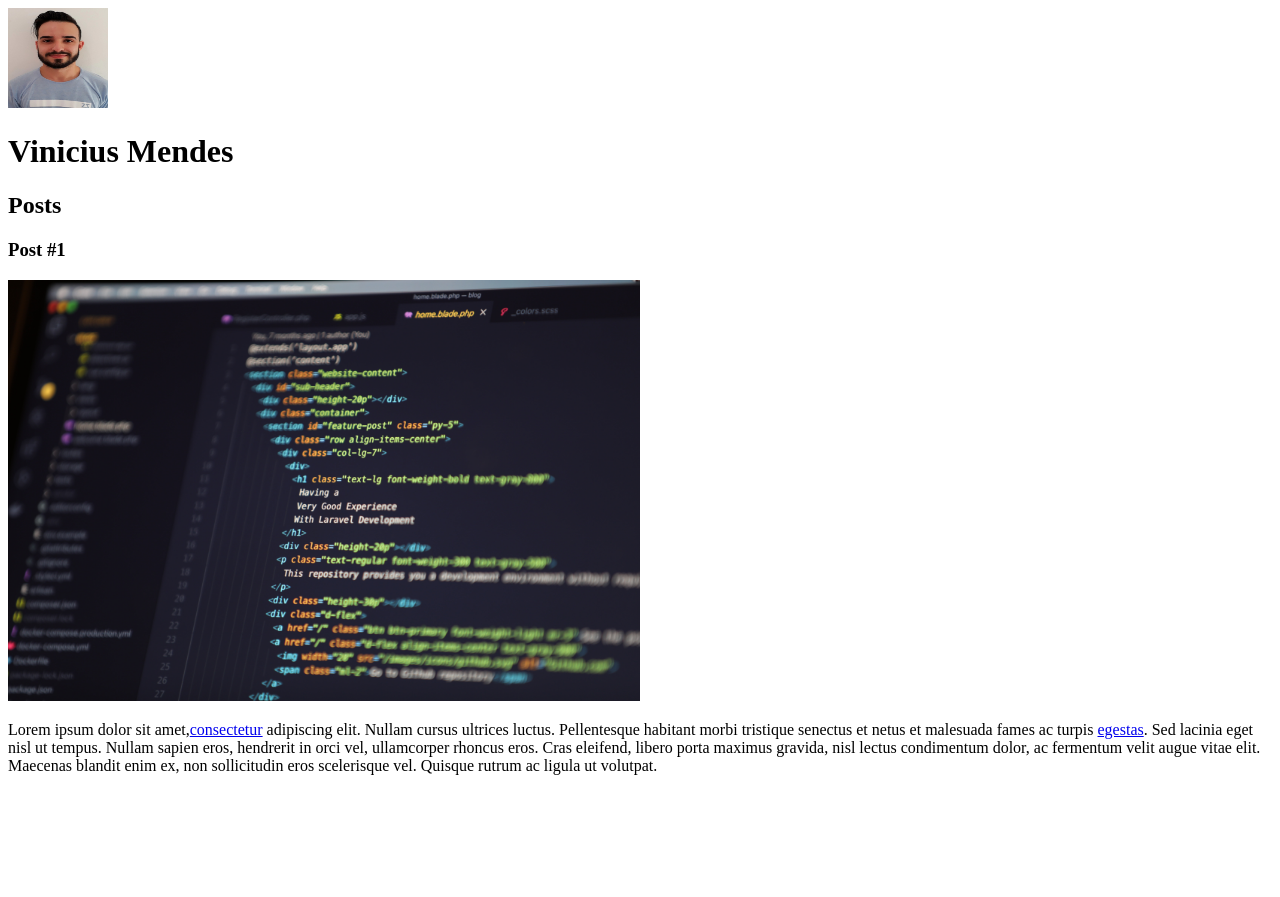
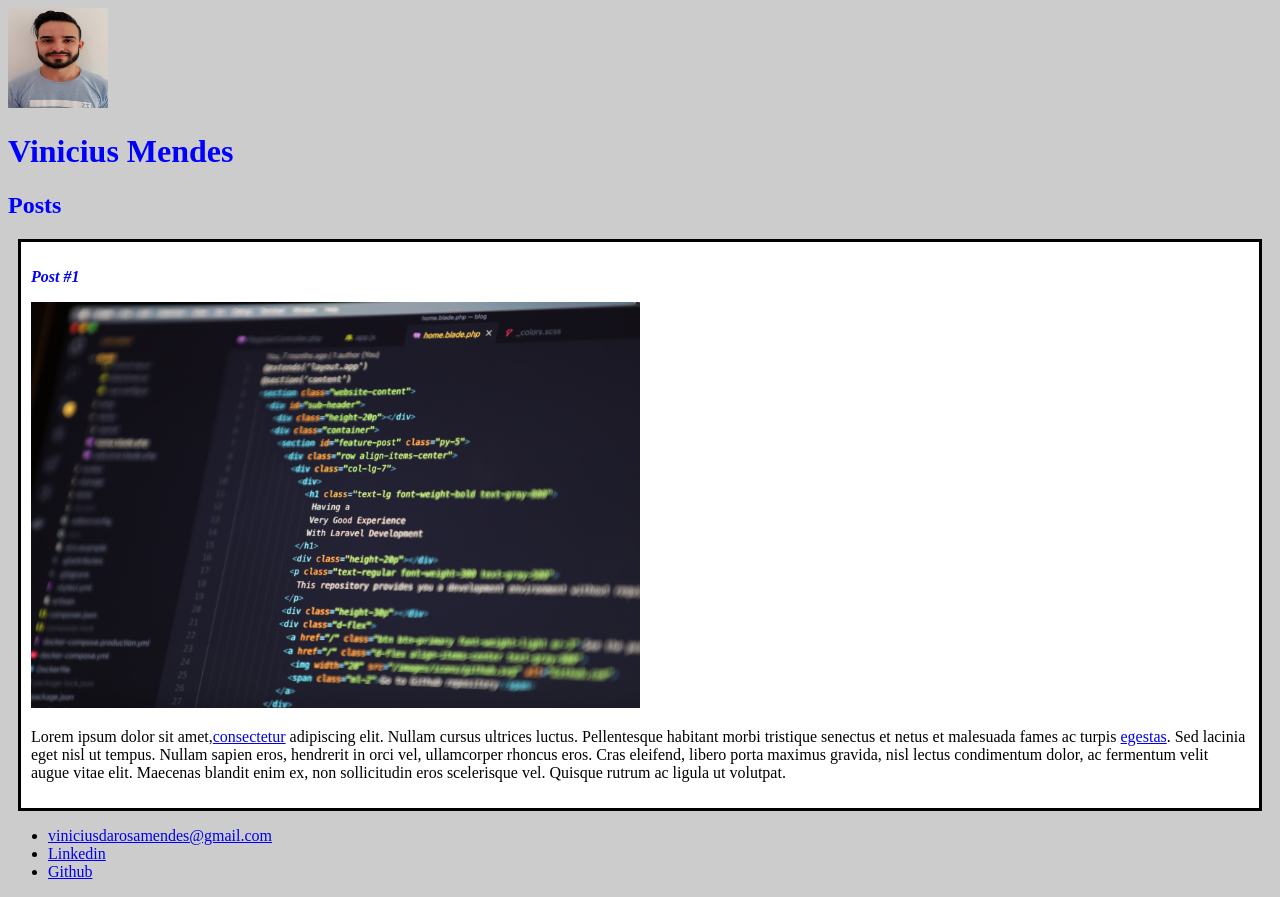
Before and after one commit to rmvinicius/dio-desafio-bootcamp, a plain HTML site: page pagina-pessoal/index.html in a window 1280 px wide. Before the commit the page ends 800 px from the top, so only its background shows below. Drawn offline with Linux system fonts and the light colour scheme.

Commit message:
Update da pagina pessoal

```diff
--- a/pagina-pessoal/index.html
+++ b/pagina-pessoal/index.html
@@ -3,19 +3,20 @@
     <head>
         <meta charset="utf-8">
         <title>Vinícius Mendes</title>
+        <link rel="stylesheet" href="style.css">
     </head>
     <body>
         <header>
             <img src="selfie.jpg" alt="Foto do rosto de Vinicius Mendes" height="100" width="100">
-            <h1>Vinicius Mendes</h1>
+            <h1 id="title">Vinicius Mendes</h1>
         </header>
         <section>
             <header>
-                <h2>Posts</h2>
+                <h2 class="subtitle">Posts</h2>
             </header>
-            <article>
+            <article class="post">
                 <header>
-                    <h3>Post #1</h3>
+                    <h3 class="post_title">Post #1</h3>
                     <img src="postagem.jpg" alt="plano de fundo contendo código HTML" height="40%" width="50%">
                 </header>
                 <p>
@@ -24,6 +25,19 @@
                 </p>
             </article>
         </section>
-        <footer></footer>
+        <footer>
+            <ul>
+
+                <li>
+                    <a href="mailto:viniciusdarosamendes@gmail.com" target="_blank">viniciusdarosamendes@gmail.com</a>
+                </li>
+                <li>
+                    <a href="https://www.linkedin.com/in/vin%C3%ADcius-da-rosa-mendes-b12269a0/" target="_blank">Linkedin</a>
+                </li>
+                <li>
+                    <a href="https://github.com/rmvinicius" target="_blank">Github</a>
+                </li>
+            </ul>
+        </footer>
     </body>
 </html>
--- /dev/null
+++ b/pagina-pessoal/style.css
@@ -0,0 +1,20 @@
+body {
+    background-color: #ccc;
+}
+
+
+#title, .subtitle, .post_title{
+    color: blue;
+}
+
+.post_title {
+    font-size: 16px;
+    font-style: italic;
+}
+
+.post {
+    background-color: white;
+    padding: 10px;
+    border: 3px solid black;
+    margin: 10px;
+}
```
Also changed, not shown: aulas-dev/CSS3.txt (added), aulas-dev/HTML5.txt.
